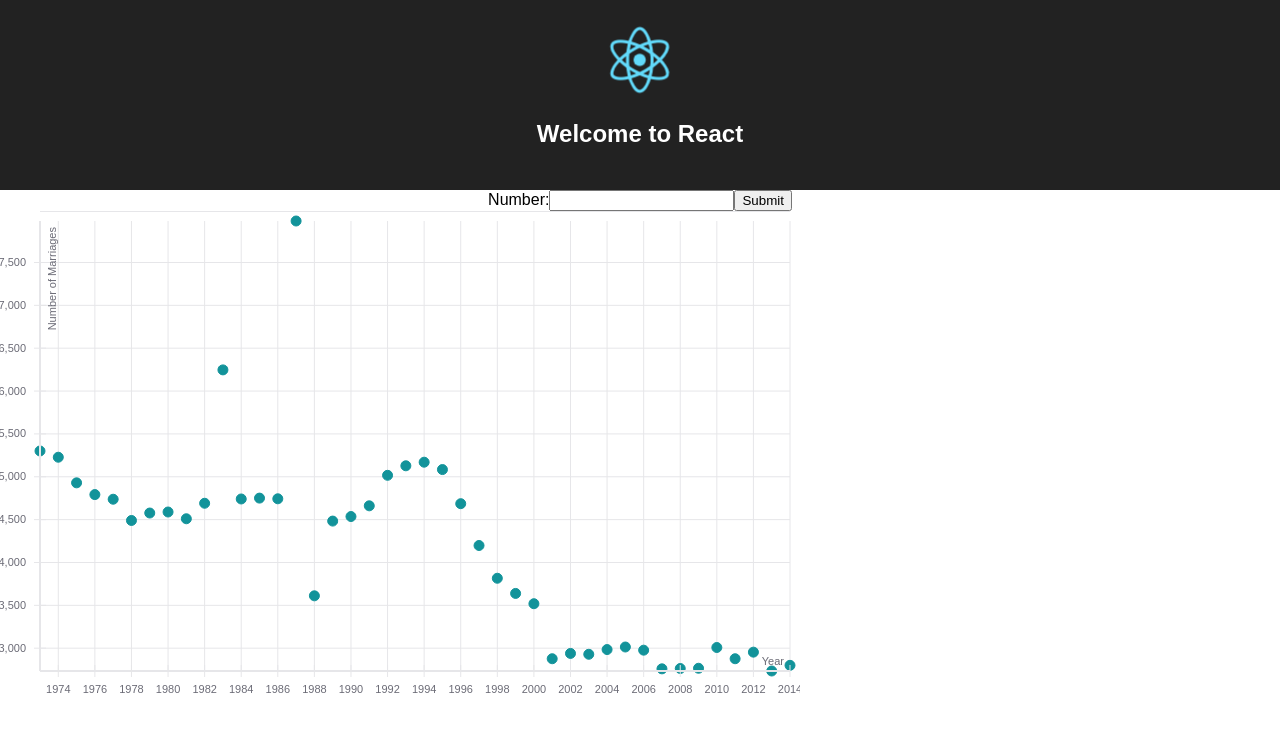
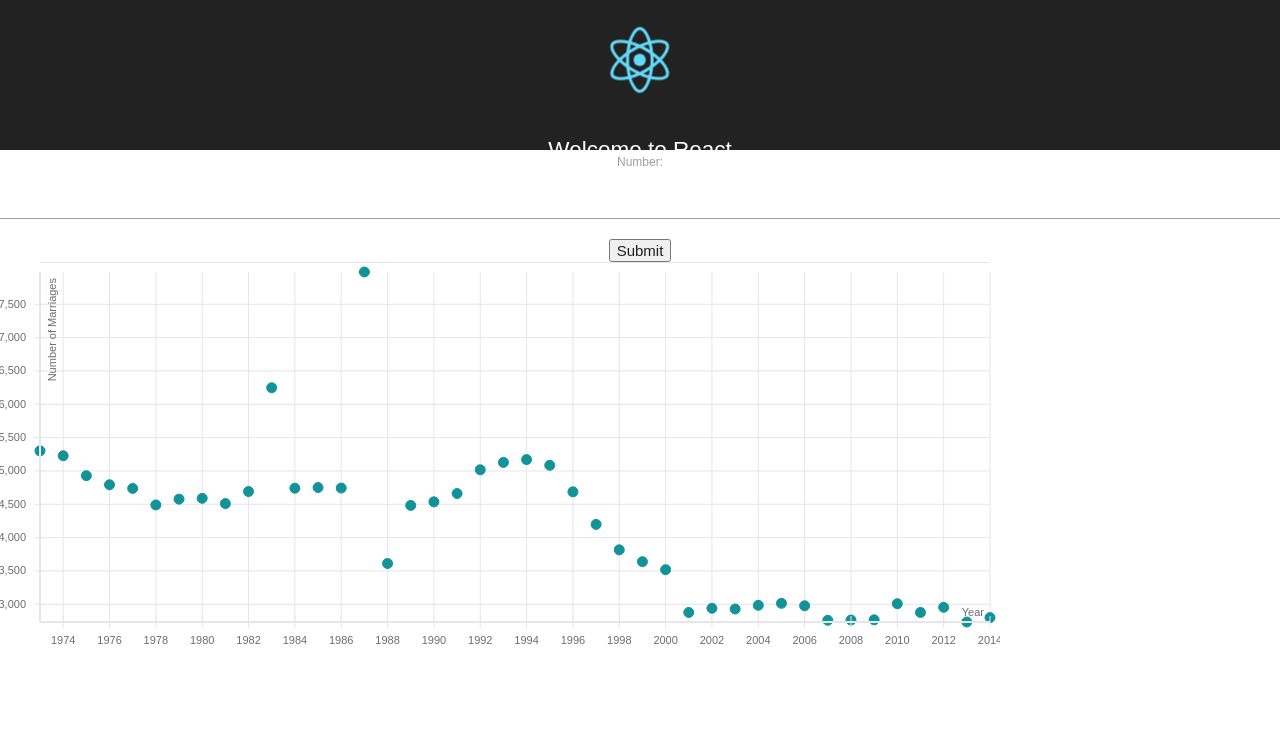
Before and after one commit to Createdd/logisticRegression, a React (Create React App) app: page / in a window 1280 px wide. Shown: the top 732 px of the page. Built offline with nearby package versions, Linux system fonts and the light colour scheme.

Commit message:
add materialize css

```diff
--- a/package.json
+++ b/package.json
@@ -3,6 +3,7 @@
   "version": "0.1.0",
   "private": true,
   "dependencies": {
+    "materialize-css": "^0.100.2",
     "ml-regression": "^4.4.2",
     "react": "^16.1.1",
     "react-dom": "^16.1.1",
--- a/src/App.js
+++ b/src/App.js
@@ -1,5 +1,6 @@
 import React, { Component } from 'react';
 import "../node_modules/react-vis/dist/style.css";
+import 'materialize-css/dist/css/materialize.min.css';
 
 import RegressionComponent from './RegressionComponent';
 import Plot from './Plot';
--- a/src/Plot.jsx
+++ b/src/Plot.jsx
@@ -1,6 +1,7 @@
 import React from "react";
 import {
   XYPlot,
+  FlexibleXYPlot,
   MarkSeries,
   HorizontalGridLines,
   VerticalGridLines,
@@ -72,14 +73,14 @@ result1534.map(el => {
 export default class Plot extends React.Component {
   render() {
     return (
-      <XYPlot width={800} height={500}>
+      <FlexibleXYPlot  width={1000} height={400}>
         <HorizontalGridLines />
         <VerticalGridLines />
         <MarkSeries className="mark-series-example" data={result1534} />
         <XAxis top={0} hideTicks tickValues={years} title="X" />
         <XAxis title="Year" tickFormat={v => v} />
         <YAxis title="Number of Marriages" />
-      </XYPlot>
+      </FlexibleXYPlot>
     );
   }
 }
```
Also changed, not shown: 1 other file (tests, documents, lock files or other folders).
